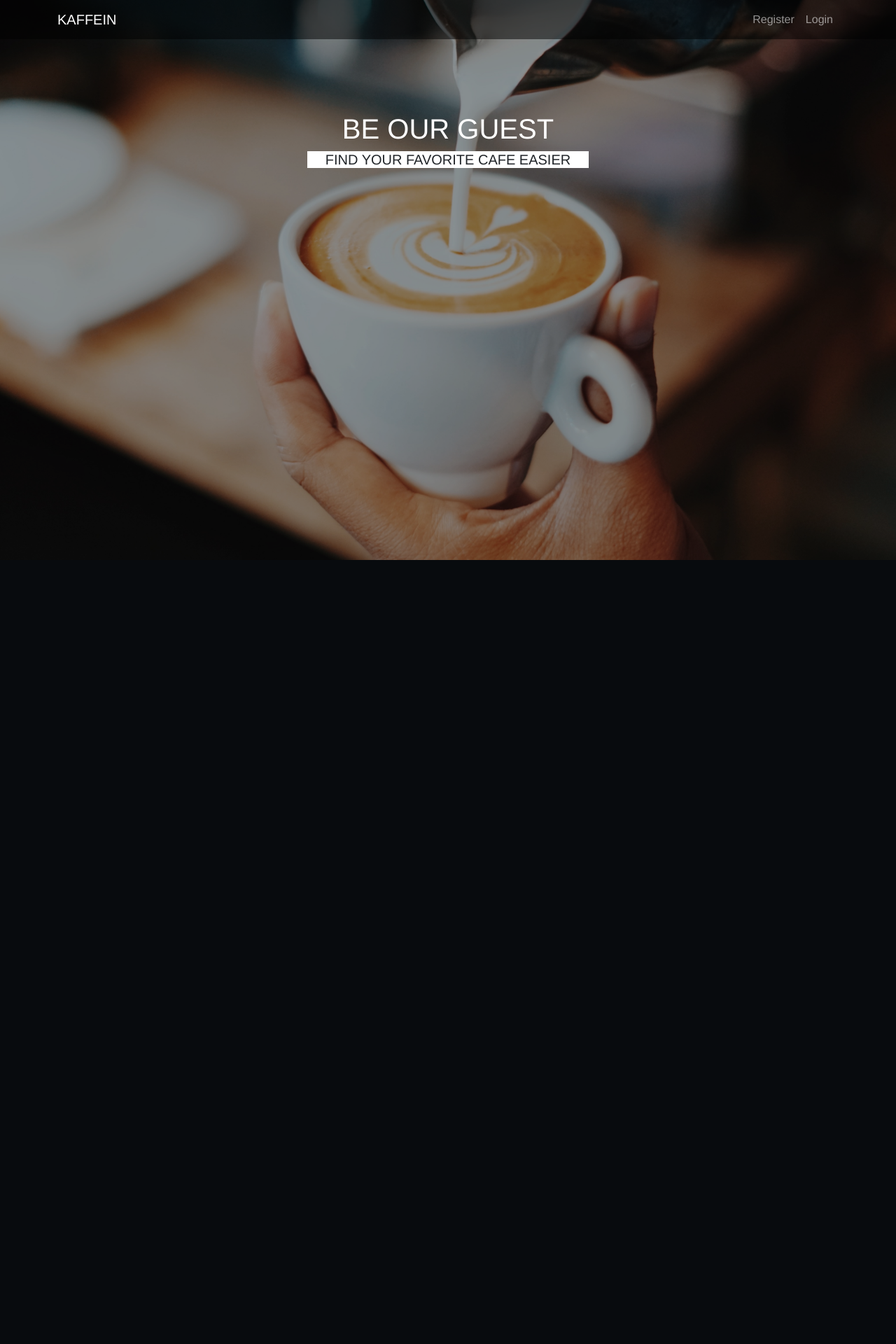
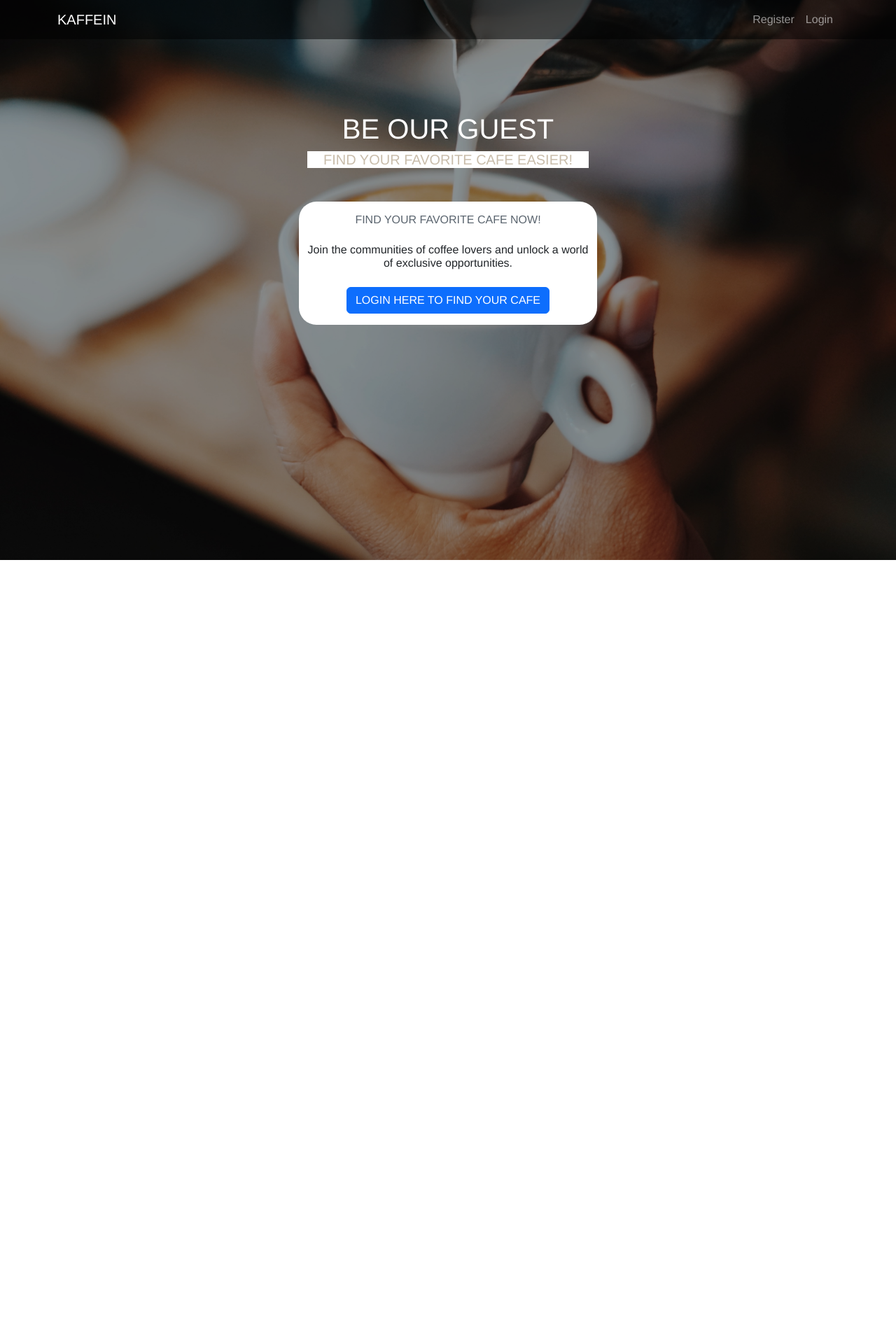
Before and after one commit to darrelazmi/kafein, a PHP site: page / in a window 1280 px wide. Shown: the top 1920 px of the page at 70% size. Before the commit the page ends 800 px from the top, so only its background shows below. Run offline with PHP 8.4, Linux system fonts and the light colour scheme.

Commit message:
index.php dah jadi

```diff
--- a/assets/css/styles.css
+++ b/assets/css/styles.css
@@ -1,4 +1,5 @@
 body{
+    height: 5000px;
     font-family: "Raleway", Helvetica;
     overflow-x: hidden;
 }
@@ -9,14 +10,7 @@ body{
     object-fit: cover;
     filter: brightness(0.6);
     position: absolute;
-}
-
-.text-img{
-    height: 100vh;
-    width: 100vw;
-    object-fit: cover;
-    position: fixed;
-    text-align: center;
+    z-index: 0;
 }
 
 .navbar{
--- a/index.php
+++ b/index.php
@@ -21,7 +21,32 @@
 	<link rel="stylesheet" href="./assets/css/styles.css">
 </head>
 <body>
-	<img class="bg-img" src="./assets/img/home1.png">
+	<div class="container-fluid">
+		<img class="row bg-img" src="./assets/img/home1.png" style="z-index:-1;">
+		<div class="row d-flex justify-content-center">
+			<div class="col-4" style="padding-top: 20vh;" >
+				<p class="h1 text-white text-center">BE OUR GUEST</p>
+			</div>
+		</div>
+		<div class="row d-flex justify-content-center">
+			<div class="col-4">
+				<p class="h5 bg-white text-center" style="color: #c9bdab;">FIND YOUR FAVORITE CAFE EASIER!</p>
+			<div>
+		</div>
+		<div class="row justify-content-center align-items-center bg-white mt-5" style="border-radius: 25px;">
+			<div class="col-12 pt-3">
+				<p class="h6 text-center" style="color: #5a646e;">FIND YOUR FAVORITE CAFE NOW!</p>
+			</div>
+			<div class="col-12 pt-3">
+				<p class="h6 text-center">Join the communities of coffee lovers and unlock a world of exclusive opportunities.</p>
+			</div>
+			<div class="col-12 pt-3 pb-3 text-center">
+				<button type="button" class="btn btn-primary btn-md btn-block" onclick="document.location='login.php'">LOGIN HERE TO FIND YOUR CAFE</button>
+			</div>
+		</div>
+	</div>
+
+
 	<nav class="navbar navbar-expand-sm navbar-dark fixed-top">
 		<div class="container">
 			<a class="navbar-brand" href="index.php">KAFFEIN</a>
@@ -55,26 +80,8 @@
 		</div>
 	</nav>
 
-	<div class="container-fluid text-img">
-		<div class="row">
-			<div class="col" style="padding-top: 20vh;" >
-				<p class="h1 text-white">BE OUR GUEST</p>
-			</div>
-		</div>
-		<div class="row d-flex justify-content-center">
-			<div class="col-4">
-				<p class="h5 bg-white text-dark">FIND YOUR FAVORITE CAFE EASIER</p>
-			</div>
-		</div>
-	</div>
-
-	<div>
-
-	</div>
-
 	<script>
 		const navDown = document.querySelector('.navbar');
-
 		window.addEventListener('scroll',() => {
 			if (window.scrollY >= 56) {
 				navDown.classList.add('navbar-scrolled');
--- a/reg-process.php
+++ b/reg-process.php
@@ -8,7 +8,6 @@
         $username = $_POST['username'];
         $password = $_POST['password'];
         $email = $_POST['email'];
-        $profile = $_FILES['profile']['tmp_name'];
 
         if($name == "" || $username == "" || $password == "" || $email == ""){
             header('Location: register.php?status=1');
@@ -26,7 +25,6 @@
                 #kalau bener
                 if ($cek['jumlah'] == 0 && $cek2['jumlah']==0) {
                     if($sukses = mysqli_query($connect, "INSERT INTO `owner`(`name`, `username`, `password`, `email`, `profile_photo`) VALUES ('$name','$username','$password','$email','$id')")){
-                        move_uploaded_file($profile,"./profiles/owner/" . $id);
                         header('Location: login.php');
                     }
                     else {
@@ -62,7 +60,6 @@
                 #kalau bener
                 if ($cek['jumlah'] == 0 && $cek2['jumlah']==0) {
                     if($sukses = mysqli_query($connect, "INSERT INTO `customer`(`name`, `username`, `password`, `email`, `profile_photo`) VALUES ('$name','$username','$password','$email','$id')")){
-                        move_uploaded_file($profile,"./profiles/customer/" . $id);
                         header('Location: login.php');
                     }
                     else {
```
Also changed, not shown: other parts of assets/css/styles.css (+28 -0 lines), find.php (+41 -10 lines), login.php (+7 -5 lines), register.php (+7 -0 lines), profiles/owner/7.jpg (added).
